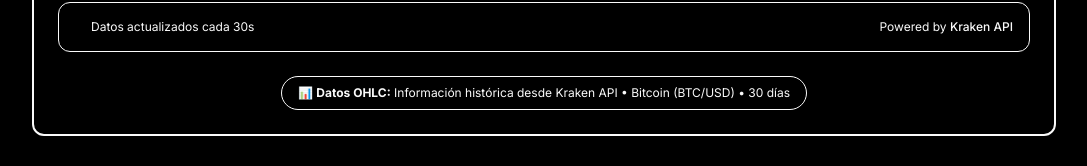
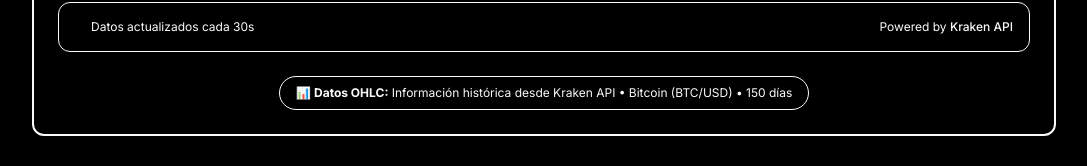
Before and after one commit to AlbertoNRom/crypto-dashboard, a Next.js app: page / in a window 1280 px wide. Shown: the part 1815-1981 px from the top of the page, without its empty margins (96-1183 px from the left). Built offline with nearby package versions, Linux system fonts and the light colour scheme; no server answers.

Commit message:
fix typo

```diff
--- a/src/components/btc-candlestick-chart.tsx
+++ b/src/components/btc-candlestick-chart.tsx
@@ -370,7 +370,7 @@
         <div className="text-center">
           <p className="text-xs text-muted-foreground bg-muted/30 px-4 py-2 rounded-full border border-border/30 inline-block">
             📊 <strong>Datos OHLC:</strong> Información histórica desde
-            Kraken API • Bitcoin (BTC/USD) • 30 días
+            Kraken API • Bitcoin (BTC/USD) • 150 días
           </p>
         </div>
       </CardContent>
```
